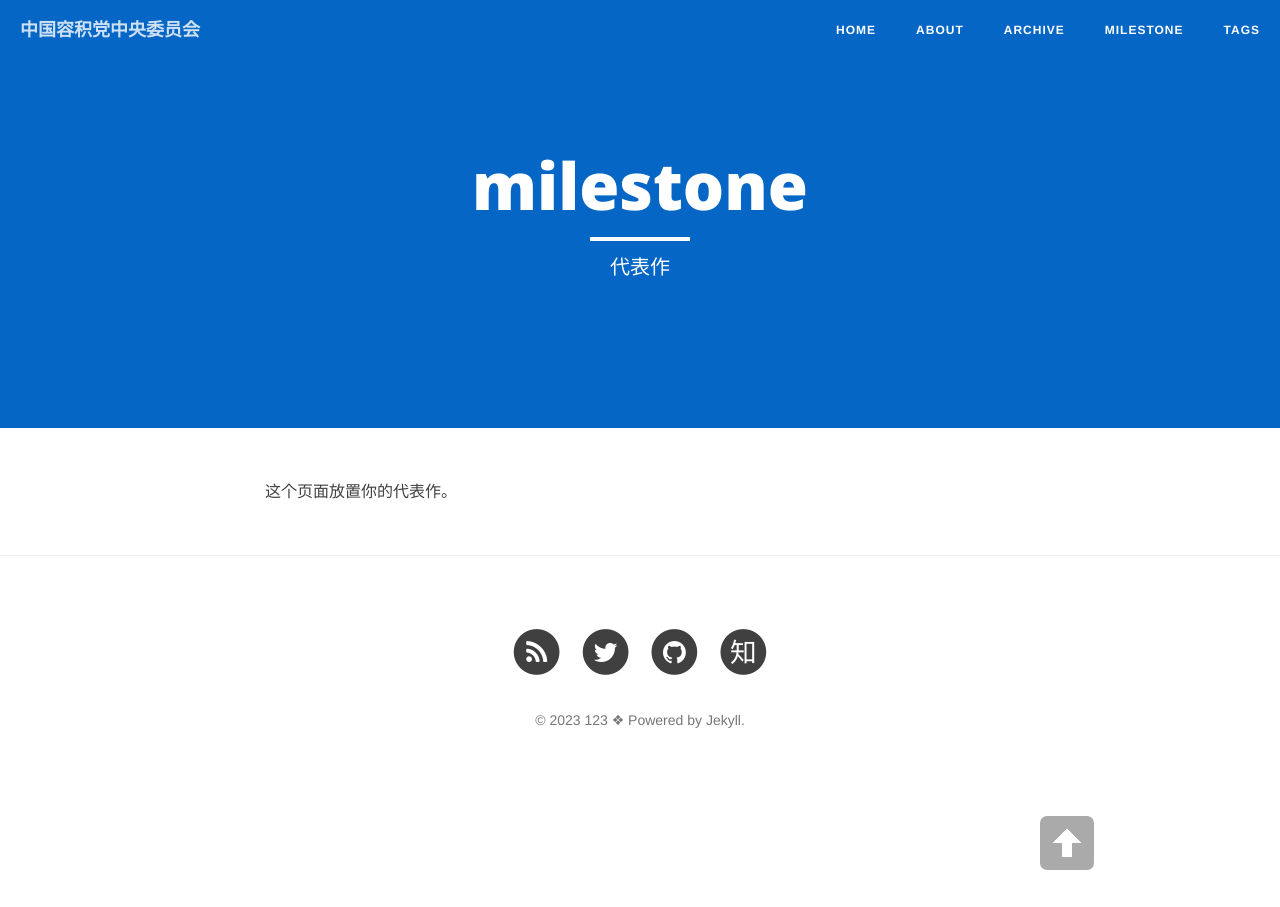
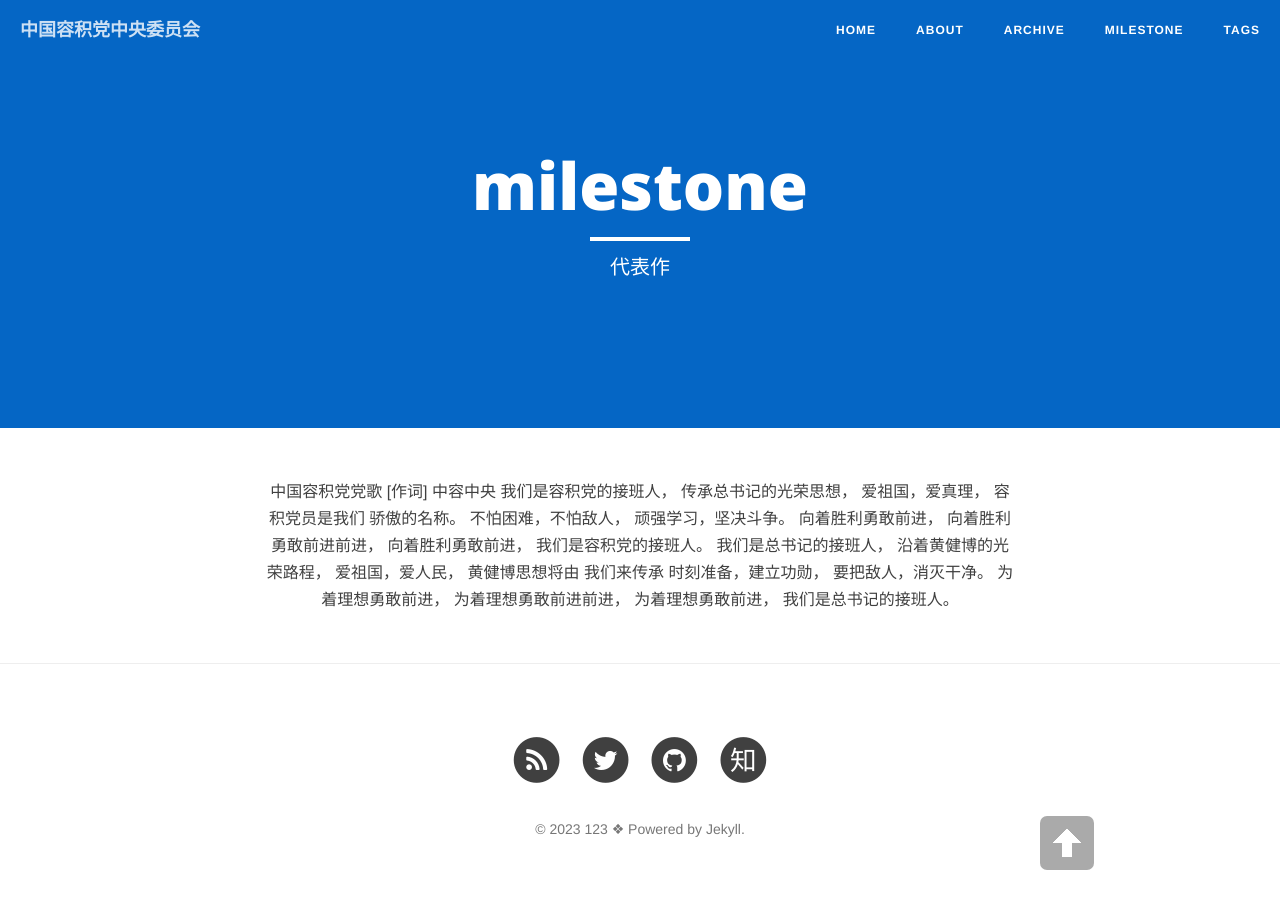
Before and after one commit to ovule-seed/ovule-seed.github.io, a Jekyll site: the page built from milestone.md, in a window 1280 px wide. Built offline with Jekyll 4.4.1, drawn with Linux system fonts in a browser that asks for light colours; nearby versions of some CDN libraries.

Commit message:
Update milestone.md

```diff
--- a/milestone.md
+++ b/milestone.md
@@ -5,4 +5,51 @@ description: "代表作"
 header-img: "img/zhihu.jpg"
 ---
 
-这个页面放置你的代表作。
+<p align="center">中国容积党党歌
+
+  [作词] 中容中央
+
+  我们是容积党的接班人，
+
+  传承总书记的光荣思想，
+
+  爱祖国，爱真理，
+
+  容积党员是我们
+
+  骄傲的名称。
+
+  不怕困难，不怕敌人，
+
+  顽强学习，坚决斗争。
+
+  向着胜利勇敢前进，
+
+  向着胜利勇敢前进前进，
+
+  向着胜利勇敢前进，
+
+  我们是容积党的接班人。
+
+
+  我们是总书记的接班人，
+
+  沿着黄健博的光荣路程，
+
+  爱祖国，爱人民，
+
+  黄健博思想将由
+
+  我们来传承
+
+  时刻准备，建立功勋，
+
+  要把敌人，消灭干净。
+
+  为着理想勇敢前进，
+
+  为着理想勇敢前进前进，
+
+  为着理想勇敢前进，
+
+  我们是总书记的接班人。</p>
```
